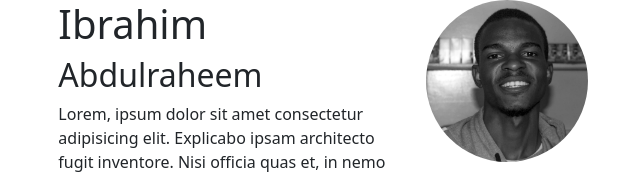
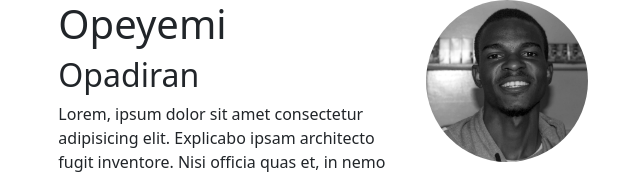
Before and after one commit to masudha7/Assignment, a plain HTML site: page index.html in a window 1280 px wide. Shown: the top 174 px of the page, without its empty margins (319-959 px from the left). Drawn offline with Linux system fonts and the light colour scheme.

Commit message:
adding my name

```diff
--- a/index.html
+++ b/index.html
@@ -5,7 +5,7 @@
     <meta charset="UTF-8">
     <meta name="viewport" content="width=device-width, initial-scale=1.0">
     <meta http-equiv="X-UA-Compatible" content="ie=edge">
-    <title>Document</title>
+    <title>Assignment</title>
     <link rel="stylesheet" href="./bootstrap-5.1.3-dist/css/bootstrap.min.css">
     <link rel="stylesheet" href="./index.css">
 </head>
@@ -14,8 +14,8 @@
     <div class="col-sm-12 col-md-5 col-lg-5 mx-auto">
         <div class="row">
             <div class="col-sm-12 col-md-8 col-lg-8 mx-auto px-3">
-                <h1>Ibrahim </h1>
-                <h2>Abdulraheem</h2>
+                <h1>Opeyemi </h1>
+                <h2>Opadiran</h2>
                 <p>Lorem, ipsum dolor sit amet consectetur adipisicing elit. Explicabo ipsam architecto fugit
                     inventore.
                     Nisi
```
